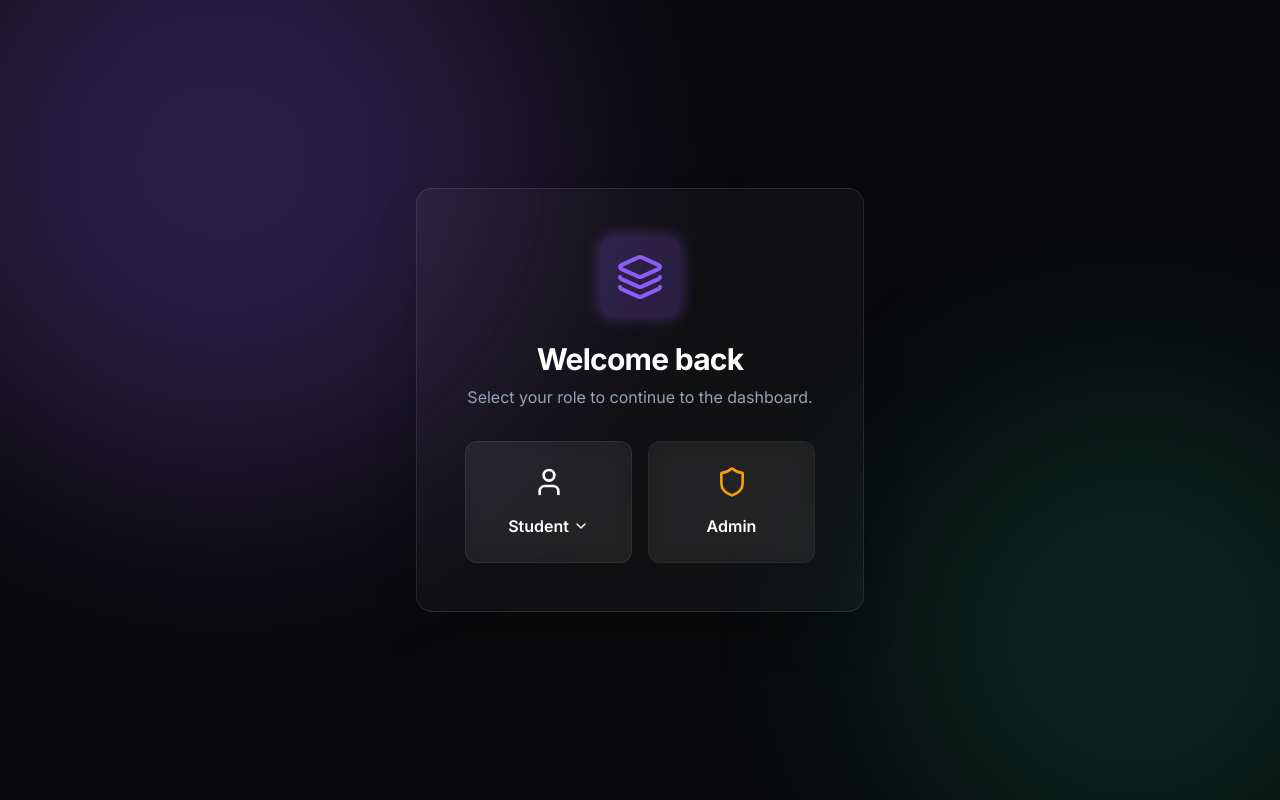
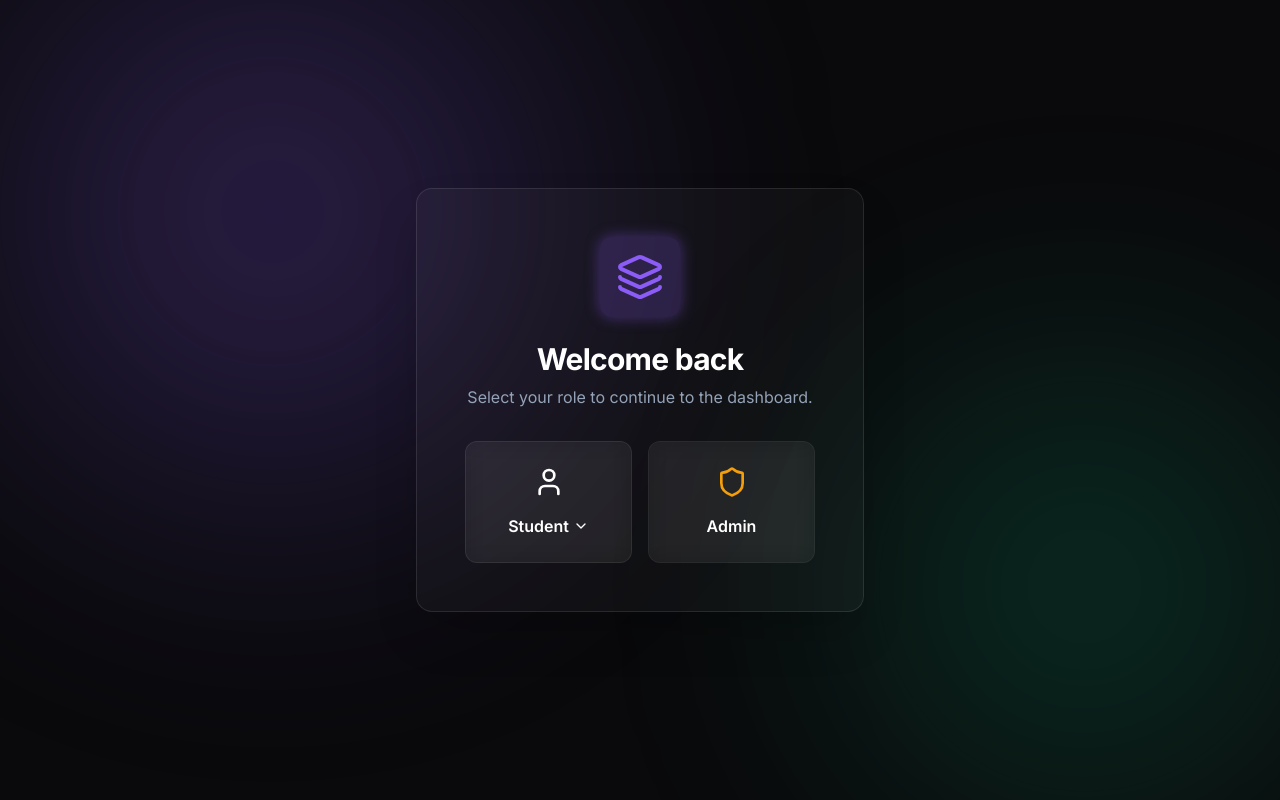
Before and after one commit to Puranjaysalaria/Joineazy, a React (Vite) app: page / in a window 1280 px wide. Built offline with nearby package versions, Linux system fonts and the light colour scheme.

Commit message:
background updation

```diff
--- a/src/index.css
+++ b/src/index.css
@@ -71,10 +71,11 @@
 .bg-orb {
   position: absolute;
   border-radius: 50%;
-  filter: blur(100px);
+  filter: blur(120px);
   z-index: 0;
-  opacity: 0.6;
+  opacity: 0.65;
   animation: float 25s ease-in-out infinite;
+  pointer-events: none;
 }
 
 @keyframes float {
@@ -84,18 +85,18 @@
 }
 
 .orb-1 {
-  top: -100px;
-  left: -100px;
-  width: 600px;
-  height: 600px;
-  background: rgba(139, 92, 246, 0.4); /* primary-glow */
+  top: -150px;
+  left: -150px;
+  width: 800px;
+  height: 800px;
+  background: radial-gradient(circle, rgba(139, 92, 246, 0.5) 0%, rgba(139, 92, 246, 0) 70%);
   animation-delay: 0s;
 }
 .orb-2 {
-  bottom: -100px;
-  right: -100px;
-  width: 500px;
-  height: 500px;
-  background: rgba(16, 185, 129, 0.25); /* success-glow */
+  bottom: -150px;
+  right: -150px;
+  width: 700px;
+  height: 700px;
+  background: radial-gradient(circle, rgba(16, 185, 129, 0.4) 0%, rgba(16, 185, 129, 0) 70%);
   animation-delay: -7s;
 }
```
